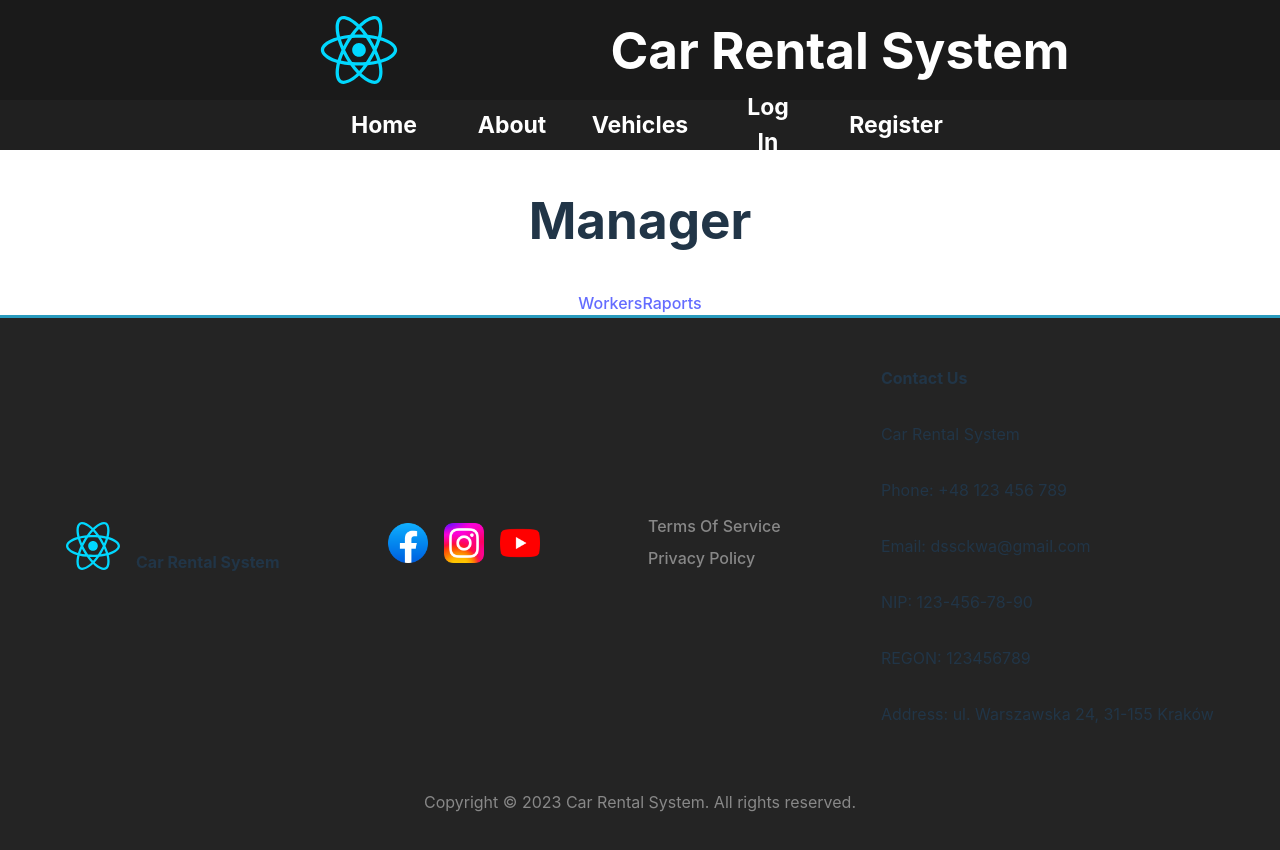
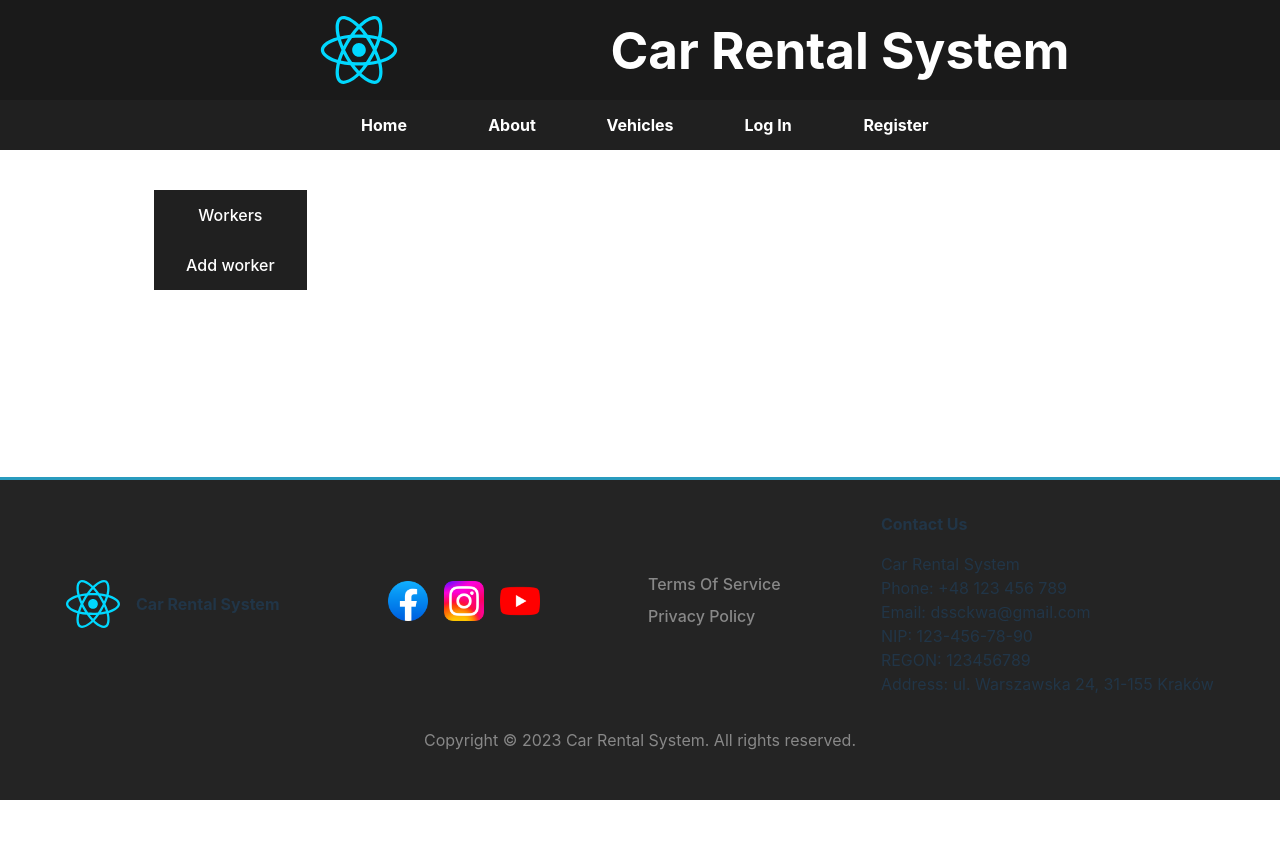
Before and after one commit to DSSCKWA/car-rental-system, a React (Vite) app in the folder frontend/: page /manager in a window 1280 px wide. Shown: the top 850 px of the page. After the commit the page ends 800 px from the top, so only its background shows below. Built offline with nearby package versions, Linux system fonts and the light colour scheme; no server answers.

Commit message:
Add basic styles, fix footer alignment

```diff
--- a/frontend/src/App.css
+++ b/frontend/src/App.css
@@ -7,6 +7,7 @@
   text-align: center;
   width: 100%;
   margin: 0;
+  min-height: 100vh;
 }
 
 .logo {
@@ -45,6 +46,16 @@
   color: #888;
 }
 
+body {
+  display: flex;
+  flex-direction: column;
+}
+
+
+.App {
+  min-height: 100vh;
+}
+
 .footer_container {
   display: flex;
   justify-content: space-around;
@@ -54,6 +65,8 @@
   width: 100%;
   flex-wrap: wrap;
   padding: 2em 1em 1em;
+  margin-top: auto;
+
 }
 
 .footer_container .footer_rights {
@@ -242,6 +255,11 @@
   height: 100%;
 }
 
+.page_content {
+  width: 80%;
+  margin: 0 auto;
+}
+
 @media (max-width: 768px) {
   .about_info .about_us {
     flex-direction: column;
--- a/frontend/src/components/AddWorkerPage.jsx
+++ b/frontend/src/components/AddWorkerPage.jsx
@@ -1,5 +1,5 @@
-import {useState} from 'react'
-import {Link} from 'react-router-dom'
+import { useState } from 'react'
+import { Link } from 'react-router-dom'
 
 export function AddWorkerPage() {
     const [email, setEmail] = useState('')
@@ -14,7 +14,7 @@ export function AddWorkerPage() {
 
     async function handleSubmit(e) {
         e.preventDefault()
-        console.log('submitting form', {email, password, confirmPassword, name, phone, surname, dateOfBirth})
+        console.log('submitting form', { email, password, confirmPassword, name, phone, surname, dateOfBirth })
         const response = await fetch('/api/worker/', {
             method: 'POST', headers: {
                 'Content-Type': 'application/json',
@@ -25,7 +25,7 @@ export function AddWorkerPage() {
                 name,
                 'phone_number': phone,
                 surname,
-                'date_of_birth': dateOfBirth
+                'date_of_birth': dateOfBirth,
             }),
         })
         const body = await response.json()
@@ -44,11 +44,11 @@ export function AddWorkerPage() {
     }
 
     if (addWorkerSuccess) {
-        return <div><h1>Worker added successfully</h1><p><Link to="/manager/workers">Go back</Link></p></div>
+        return <div><h1>Worker added successfully</h1><p><Link to='/manager/workers'>Go back</Link></p></div>
     }
 
-    return (<div className='add_worker_page'>
-        <h1>Add Worker</h1>
+    return <div className='add_worker_page'>
+        <h2>Add Worker</h2>
         <form className='reg_form' onSubmit={handleSubmit}>
             <div className='form_group'>
                 <p className='errorMessage'>{error}</p>
@@ -60,17 +60,17 @@ export function AddWorkerPage() {
             <div className='form_group'>
                 <label htmlFor='surname'>Surname</label>
                 <input type='text' id='surname' name='surname' value={surname}
-                       onChange={e => setSurname(e.target.value)}/>
+                    onChange={e => setSurname(e.target.value)}/>
             </div>
             <div className='form_group'>
                 <label htmlFor='password'>Password</label>
                 <input type='password' id='password' name='password' value={password}
-                       onChange={e => setPassword(e.target.value)}/>
+                    onChange={e => setPassword(e.target.value)}/>
             </div>
             <div className='form_group'>
                 <label htmlFor='confirm_password'>Confirm Password</label>
                 <input type='password' id='confirm_password' name='confirm_password' value={confirmPassword}
-                       onChange={e => setConfirmPassword(e.target.value)}/>
+                    onChange={e => setConfirmPassword(e.target.value)}/>
             </div>
             <div className='form_group'>
                 <label htmlFor='email'>Email</label>
@@ -83,11 +83,11 @@ export function AddWorkerPage() {
             <div className='form_group'>
                 <label htmlFor='date_of_birth'>Date of Birth</label>
                 <input type='date' id='date_of_birth' name='date_of_birth' value={dateOfBirth}
-                       onChange={e => setDateOfBirth(e.target.value)}/>
+                    onChange={e => setDateOfBirth(e.target.value)}/>
             </div>
             <div className='form_group'>
                 <button type='submit'>Add Worker</button>
             </div>
         </form>
-    </div>)
+    </div>
 }
--- a/frontend/src/components/ManagerPage.jsx
+++ b/frontend/src/components/ManagerPage.jsx
@@ -1,11 +1,27 @@
-import { Link } from 'react-router-dom'
+import { Link, Route, Routes } from 'react-router-dom'
+import '../styles/ManagerStyles.css'
+import { MainPage } from './MainPage.jsx'
+import { AboutPage } from './AboutPage.jsx'
+import { ManagerWorkersPage } from './ManagerWorkersPage.jsx'
+import { AddWorkerPage } from './AddWorkerPage.jsx'
+
 
 export function ManagerPage() {
     return (
         <div className='manager_page'>
-            <h1>Manager</h1>
-            <Link to="/manager/workers">Workers</Link>
-            <Link>Raports</Link>
+            <div className='manager_container'>
+                <nav className='manager_menu'>
+                    <Link to='/manager/workers' className='manager_menu_item'>Workers</Link>
+                    <Link to='/manager/add-worker' className='manager_menu_item'>Add worker</Link>
+                </nav>
+                <div className='manager_content'>
+                    <Routes>
+                        <Route path='workers' element={<ManagerWorkersPage/>}/>
+                        <Route path='add-worker' element={<AddWorkerPage/>}/>
+                    </Routes>
+                </div>
+            </div>
+
         </div>
     )
 }
--- a/frontend/src/components/ManagerWorkersPage.jsx
+++ b/frontend/src/components/ManagerWorkersPage.jsx
@@ -1,10 +1,10 @@
-import {useEffect, useState} from 'react'
-import {Link} from "react-router-dom";
+import { useEffect, useState } from 'react'
+import { Link } from 'react-router-dom'
 
 export function ManagerWorkersPage() {
 
     const [workers, setWorkers] = useState(null)
-    useEffect(()=>{
+    useEffect(() => {
         get_users()
     }, [])
 
@@ -17,7 +17,7 @@ export function ManagerWorkersPage() {
         })
             .then(response => response.json())
             .then(data => {
-                data.sort((a,b) => a.user_id - b.user_id);
+                data.sort((a, b) => a.user_id - b.user_id)
                 setWorkers(data)
             })
             .catch(error => {
@@ -31,15 +31,14 @@ export function ManagerWorkersPage() {
             headers: {
                 'Content-Type': 'application/json',
             },
-            body: JSON.stringify({account_status})
+            body: JSON.stringify({ account_status }),
         })
         get_users()
     }
 
     return (
         <div className='manager_workers_page'>
-            <h1>Workers</h1>
-            <Link to="/manager/add-worker">Add worker</Link>
+            <h2>Workers</h2>
             <table>
                 <thead>
                     <th>ID</th>
@@ -61,8 +60,8 @@ export function ManagerWorkersPage() {
                     <td>{worker.account_status}</td>
                     <td>
                         <button onClick={() => {
-                            change_worker_status(worker.user_id, worker.account_status === "deleted" ? "active" : "deleted")
-                        }}>{worker.account_status === "deleted" ? "Activate" : "Delete"}
+                            change_worker_status(worker.user_id, worker.account_status === 'deleted' ? 'active' : 'deleted')
+                        }}>{worker.account_status === 'deleted' ? 'Activate' : 'Delete'}
                         </button>
                     </td>
                 </tr>)}</tbody>
--- a/frontend/src/components/ProfilePage.jsx
+++ b/frontend/src/components/ProfilePage.jsx
@@ -1,4 +1,5 @@
 import { Link } from 'react-router-dom'
+import '../styles/ProfileStyles.css'
 
 export function ProfilePage(props) {
     const { user } = props
@@ -7,12 +8,14 @@ export function ProfilePage(props) {
         <div className='profile_page'>
             <div className='profile'>
                 <h1>User Profile</h1>
+                <div className='profile_info'>
                     <p>Email Address: {user?.user_email_address}</p>
                     <p>Name: {user?.name}</p>
                     <p>Surname: {user?.surname}</p>
                     <p>Permissions: {user?.permissions}</p>
                     <p>Phone Number: {user?.phone_number}</p>
                     <p>Date of Birth: {new Date(user?.date_of_birth).toLocaleDateString()}</p>
+                </div>
             </div>
             <div className='profile_actions'>
                 <h2>Actions</h2>
--- a/frontend/src/index.css
+++ b/frontend/src/index.css
@@ -109,7 +109,7 @@ button:focus-visible {
     height: 100%;
     color: #ffffff;
     text-decoration: none;
-    font-size: 1.2em;
+    font-size: 1em;
     font-weight: 500;
     padding: 0 1em;
 }
@@ -123,7 +123,7 @@ button:focus-visible {
     height: 100%;
     color: #ffffff;
     text-decoration: none;
-    font-size: 1.2em;
+    font-size: 1em;
     font-weight: bold;
     padding: 0 1em;
 }
--- /dev/null
+++ b/frontend/src/styles/ChangePasswordStyles.css
@@ -0,0 +1,13 @@
+.small .form_group {
+    margin: 0 auto;
+}
+
+.small {
+    margin: 0 auto;
+    padding: 0 20%;
+}
+
+.small .form_group button[type="submit"] {
+    width: 40%;
+    margin: 0 auto;
+}
--- /dev/null
+++ b/frontend/src/styles/ManagerStyles.css
@@ -0,0 +1,50 @@
+.manager_page {
+    display: flex;
+    flex-direction: column;
+    justify-content: center;
+    align-items: center;
+    width: 100%;
+    height: 100%;
+}
+
+.manager_menu {
+    display: flex;
+    flex-direction: column;
+    justify-content: center;
+    align-items: center;
+    width: 15%;
+    background-color: #202020;
+    min-width: 150px;
+    align-self: flex-start;
+}
+
+.manager_menu_item {
+    width: 100%;
+    color: #ffffff;
+    text-decoration: none;
+    font-size: 1em;
+    font-weight: 500;
+    padding: 0 1em;
+    height: 30px;
+    line-height: 30px;
+    margin: 10px 0;
+}
+
+.manager_container {
+    display: flex;
+    flex-direction: row;
+    justify-content: space-around;
+    align-items: center;
+    width: 100%;
+    height: 100%;
+    padding-top: 40px;
+}
+
+.manager_content {
+    display: flex;
+    flex-direction: column;
+    justify-content: center;
+    align-items: center;
+    width: 75%;
+    height: 100%;
+}
--- /dev/null
+++ b/frontend/src/styles/ProfileStyles.css
@@ -0,0 +1,13 @@
+.profile_info {
+    display: flex;
+    flex-direction: column;
+    justify-content: flex-start;
+    align-items: center;
+    width: 100%;
+    padding: 1em;
+}
+
+.profile_info p {
+    text-align: left;
+    width: 400px;
+}
--- a/frontend/src/styles/VehiclesPage.css
+++ b/frontend/src/styles/VehiclesPage.css
@@ -1,8 +1,12 @@
-
+* {
+    margin: 0;
+    padding: 0;
+    box-sizing: border-box;
+}
 .Vehicles {
     width: 100%;
     margin-top: 30px;
-    min-width: 100vw;
+    /*min-width: 100vw;*/
 }
 
 .vehicle-list {
```
Also changed, not shown: frontend/src/components/ChangePasswordPage.jsx (+5 -4 lines), frontend/src/components/PageContent.jsx (+6 -5 lines). Lines whose indentation alone changed are shown as unchanged.
